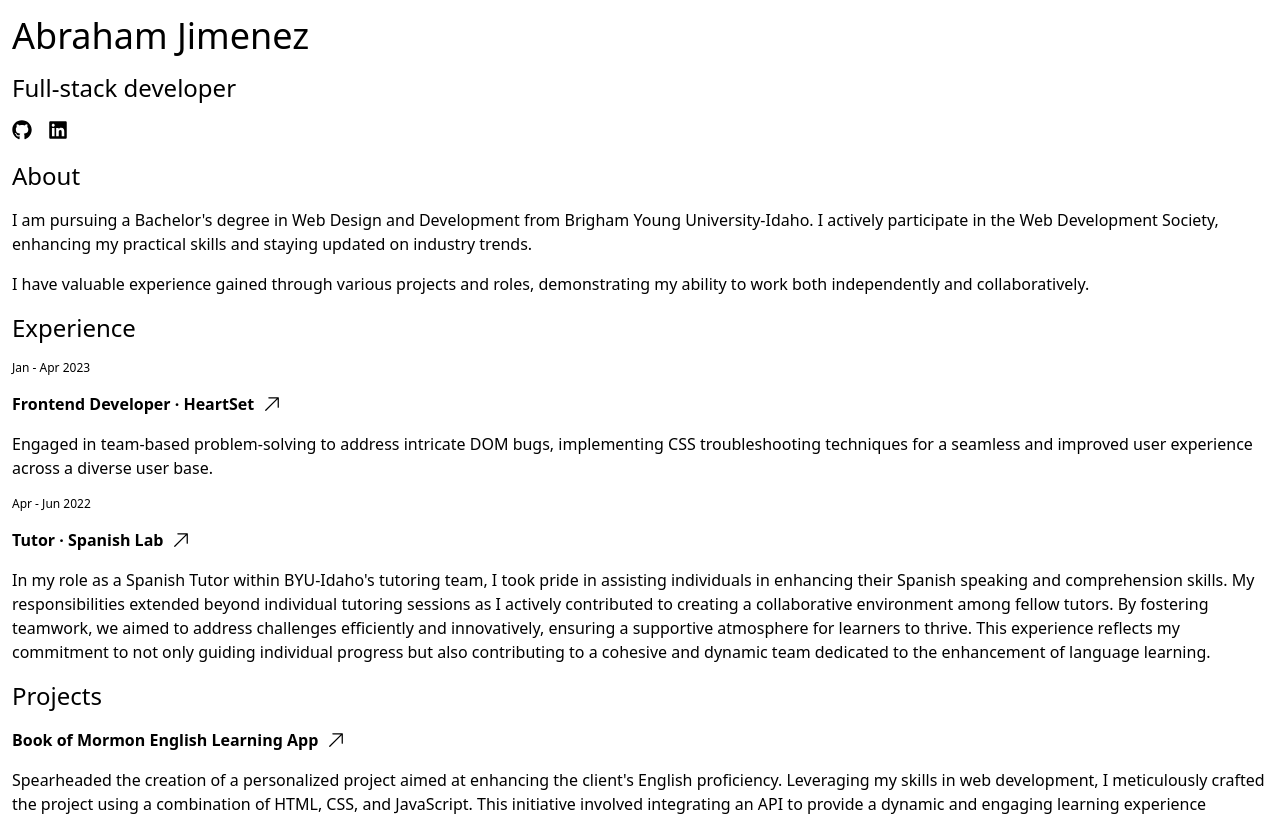
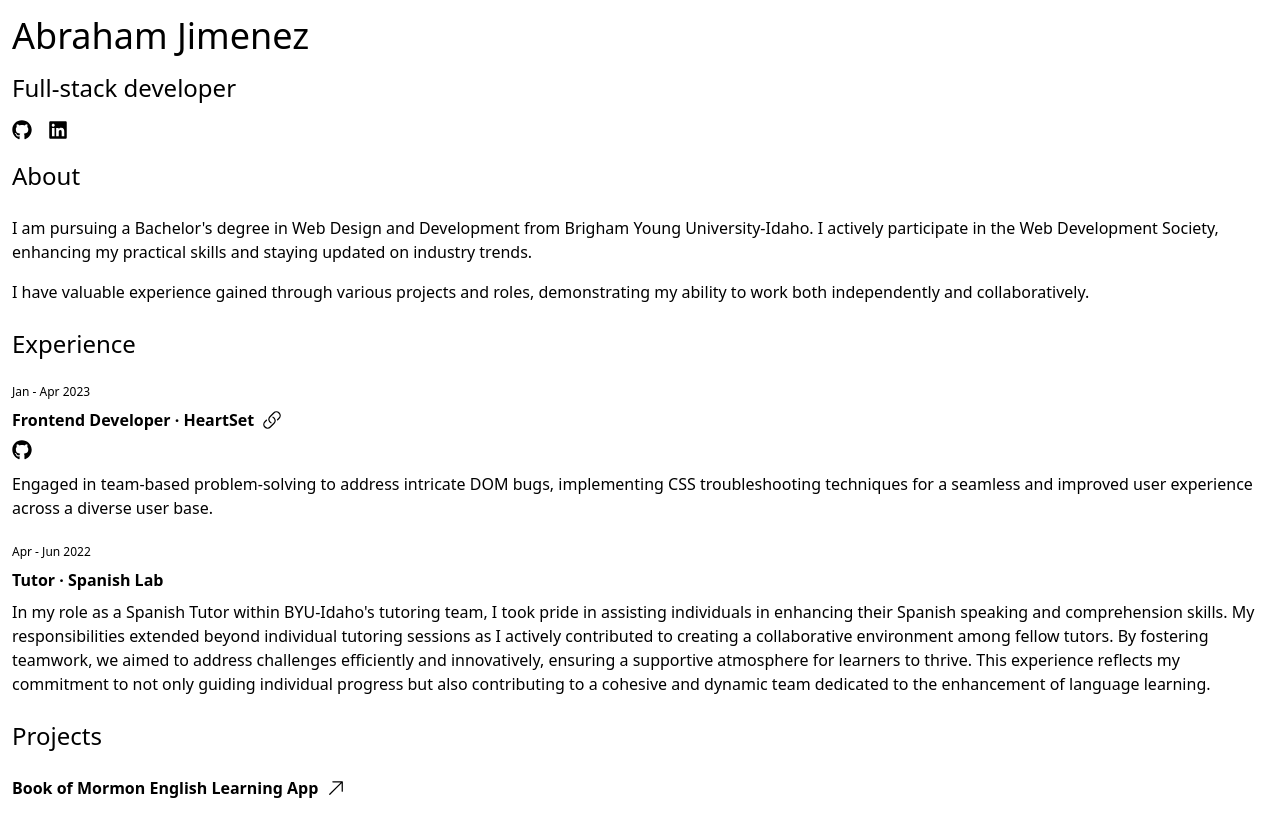
Before and after one commit to abrahamjimenez/abrahamjimenezportfolio, a Next.js app: page / in a window 1280 px wide. Shown: the top 816 px of the page. Built offline with nearby package versions, Linux system fonts and the light colour scheme.

Commit message:
Github links to Experience

```diff
--- a/app/page.tsx
+++ b/app/page.tsx
@@ -4,7 +4,7 @@
 
 export default function HomePage() {
   return (
-    <div className="flex flex-col gap-4">
+    <div className="flex flex-col gap-6">
       <About />
       <Experiences />
       <Projects />
--- a/components/Experience.tsx
+++ b/components/Experience.tsx
@@ -1,11 +1,14 @@
-import { ArrowUpRightIcon } from "@heroicons/react/24/solid";
+import { LinkIcon } from "@heroicons/react/24/solid";
+import { FontAwesomeIcon } from "@fortawesome/react-fontawesome";
+import { faGithub } from "@fortawesome/free-brands-svg-icons";
 
 interface ExperienceProps {
   date: string;
   role: string;
   title: string;
   desc: string;
-  link: string;
+  link?: string;
+  github?: string;
 }
 
 export default function Experience({
@@ -14,19 +17,29 @@
   title,
   desc,
   link,
+  github,
 }: ExperienceProps) {
   return (
-    <>
+    <div className="flex flex-col gap-2">
       <p className="text-xs">{date}</p>
       <a
         href={link}
         target="_blank"
-        className="font-bold flex items-center gap-2 hover:underline hover:text-slate-800 hover:cursor-pointer"
+        className="font-bold flex items-center gap-2 hover:underline"
       >
         {role} &middot; {title}
-        <ArrowUpRightIcon className="w-5 h-5" />
+        {link && <LinkIcon className="w-5 h-5" />}
       </a>
+
+      {github && (
+        <a href={github} target="_blank">
+          <FontAwesomeIcon
+            icon={faGithub}
+            className="w-5 h-5 hover:cursor-pointer"
+          />
+        </a>
+      )}
       <p>{desc}</p>
-    </>
+    </div>
   );
 }
--- a/components/Experiences.tsx
+++ b/components/Experiences.tsx
@@ -12,6 +12,7 @@
         implementing CSS troubleshooting techniques for a seamless and improved
         user experience across a diverse user base."
         link="https://heartset.netlify.app/"
+        github="https://github.com/sskiles66/HeartSet"
       />
       <Experience
         date="Apr - Jun 2022"
@@ -23,7 +24,6 @@
         fostering teamwork, we aimed to address challenges efficiently and innovatively, ensuring a supportive
         atmosphere for learners to thrive. This experience reflects my commitment to not only guiding individual
         progress but also contributing to a cohesive and dynamic team dedicated to the enhancement of language learning."
-        link=""
       />
     </>
   );
--- a/components/Project.tsx
+++ b/components/Project.tsx
@@ -17,7 +17,7 @@
   link,
 }: ProjectProps) {
   return (
-    <>
+    <div className="flex flex-col gap-3">
       <h3 className="font-bold flex items-center gap-2 hover:underline hover:text-slate-800 hover:cursor-pointer">
         <a href={link} target="_blank">
           {title}
@@ -38,6 +38,6 @@
           ))}
         </div>
       )}
-    </>
+    </div>
   );
 }
```
